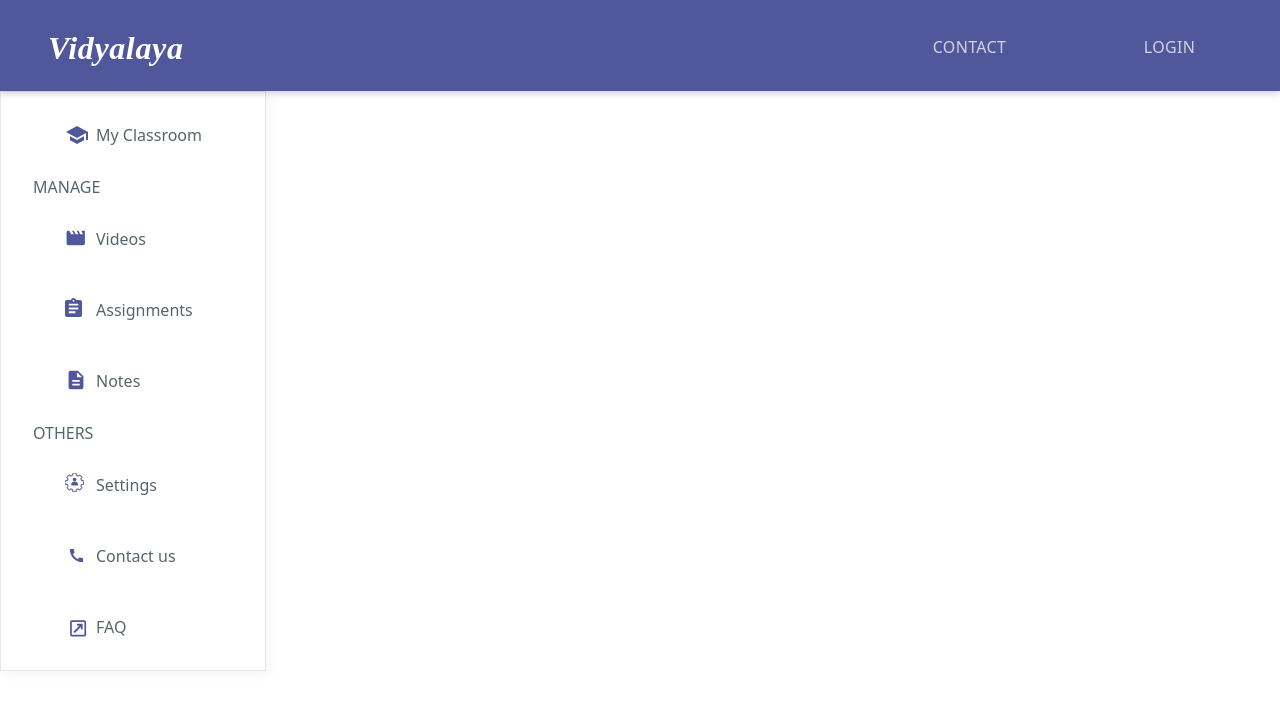
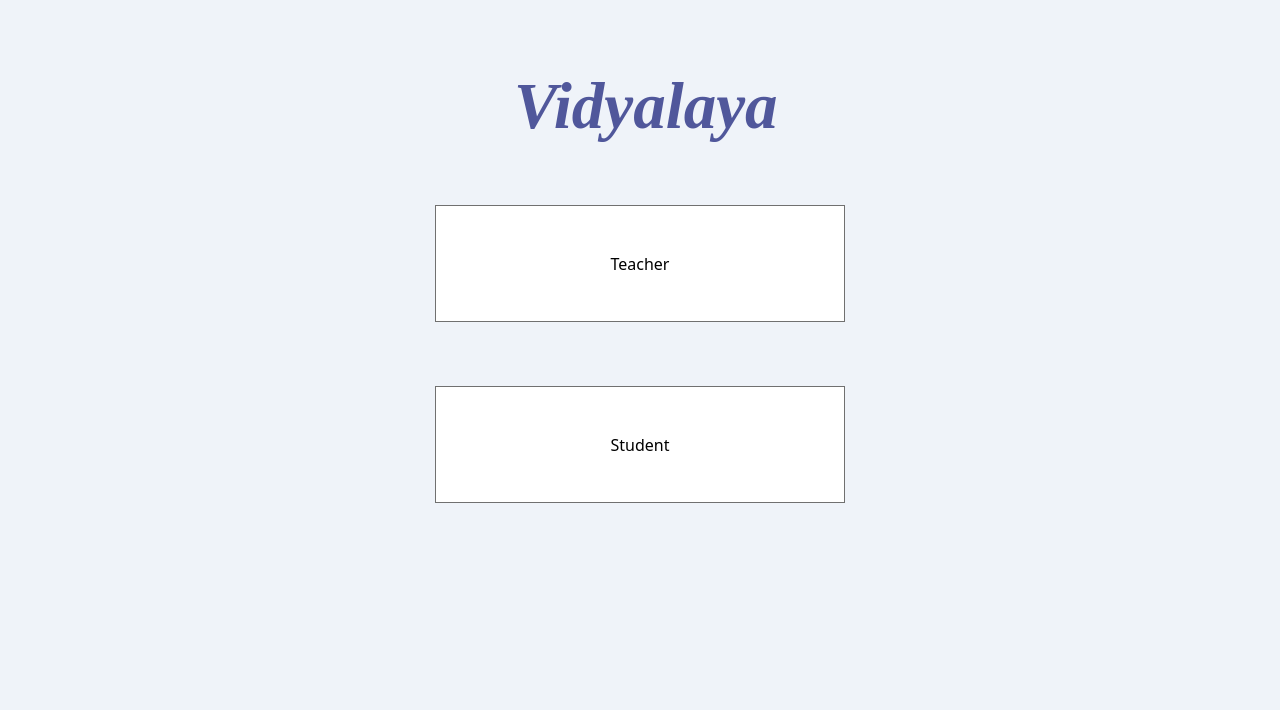
Before and after one commit to fir0j/vidyalaya.live, a React (Create React App) app: page / in a window 1280 px wide. Shown: the top 710 px of the page. Built offline with nearby package versions, Linux system fonts and the light colour scheme.

Commit message:
added navigation

```diff
--- a/src/App.js
+++ b/src/App.js
@@ -1,13 +1,13 @@
-import React, { Fragment } from 'react';
-// import { Homepage } from './components/Homepage.component';
-import { Topbar } from './components/Topbar.component';
-import { Sidebar } from './components/Sidebar.component';
+import React, { Fragment, useState } from 'react';
+import { Homepage } from './components/pages/Home.page';
+import { TeacherPage } from './components/pages/Teacher.page';
 
 const App = () => {
+	const [ currentPage, setCurrentPage ] = useState('homepage');
+
 	return (
 		<Fragment>
-			<Topbar />
-			<Sidebar />
+			{currentPage === 'homepage' ? <Homepage setCurrentPage={setCurrentPage} /> : <TeacherPage />}
 		</Fragment>
 	);
 };
--- a/src/components/Sidebar.component.jsx
+++ b/src/components/Sidebar.component.jsx
@@ -2,7 +2,7 @@ import React from 'react';
 
 export const Sidebar = () => (
 	<div className="border sidebar flex flex-col flex-start px-8">
-		<div className="h-16 flex-center sidebar-item mt-15px ">
+		<div className="h-16 flex-center sidebar-item mt-15px cursor-pointer">
 			<div className="flex-none flex w-full ">
 				<p className="flex-none img-school w-6 h-6 flex" />
 				<p className="flex-none sidebar-text ml-5px">My Classroom</p>
@@ -13,21 +13,21 @@ export const Sidebar = () => (
 			<p className=""> MANAGE</p>
 		</div>
 
-		<div className="h-16 flex-center sidebar-item ">
+		<div className="h-16 flex-center sidebar-item cursor-pointer">
 			<div className="flex-none flex w-full">
 				<p className="flex-none img-video w-6 h-6 flex" />
 				<p className="flex-none sidebar-text ml-5px">Videos</p>
 			</div>
 		</div>
 
-		<div className="h-16 flex-center sidebar-item ">
+		<div className="h-16 flex-center sidebar-item cursor-pointer ">
 			<div className="flex-none flex w-full">
 				<p className="flex-none img-assignment w-6 h-6 flex" />
 				<p className="flex-none sidebar-text ml-5px">Assignments</p>
 			</div>
 		</div>
 
-		<div className="h-16 flex-center sidebar-item ">
+		<div className="h-16 flex-center sidebar-item cursor-pointer ">
 			<div className="flex-none flex w-full">
 				<p className="flex-none img-note w-6 h-6 flex" />
 				<p className="flex-none sidebar-text ml-5px">Notes</p>
@@ -38,21 +38,21 @@ export const Sidebar = () => (
 			<p className=""> OTHERS</p>
 		</div>
 
-		<div className="h-16 flex-center sidebar-item ">
+		<div className="h-16 flex-center sidebar-item cursor-pointer ">
 			<div className="flex-none flex w-full">
 				<p className="flex-none img-setting w-6 h-6 flex" />
 				<p className="flex-none sidebar-text ml-5px">Settings</p>
 			</div>
 		</div>
 
-		<div className="h-16 flex-center sidebar-item ">
+		<div className="h-16 flex-center sidebar-item cursor-pointer ">
 			<div className="flex-none flex w-full">
 				<p className="flex-none img-contact w-6 h-6 flex" />
 				<p className="flex-none sidebar-text ml-5px">Contact us</p>
 			</div>
 		</div>
 
-		<div className="h-16 flex-center sidebar-item ">
+		<div className="h-16 flex-center sidebar-item cursor-pointer ">
 			<div className="flex-none flex w-full">
 				<p className="flex-none img-faq w-6 h-6 flex" />
 				<p className="flex-none sidebar-text ml-5px">FAQ</p>
--- a/src/components/Homepage.component.jsx
+++ b/src/components/pages/Home.page.jsx
@@ -1,13 +1,16 @@
 import React from 'react';
 
-export const Homepage = () => (
+export const Homepage = ({ setCurrentPage }) => (
 	<div className="flex-center">
 		<div className="homepage-bg relative w-full h-screen flex justify-center items-center ">
 			<div className="absolute top-0 mt-16 w-full flex-center flex-col">
 				<div className="vidyalaya-bg mb-16 ">
 					<p>Vidyalaya</p>
 				</div>
-				<div className="teacher-bg h-16 w-7/12 sm:h-20 lg:h-28 xl:h-32 mb-16 flex-center cursor-pointer">
+				<div
+					onClick={() => setCurrentPage('teacher')}
+					className="teacher-bg h-16 w-7/12 sm:h-20 lg:h-28 xl:h-32 mb-16 flex-center cursor-pointer"
+				>
 					<p className="teacher">Teacher</p>
 				</div>
 				<div className="student-bg h-16 w-7/12 sm:h-20 lg:h-28 xl:h-32 flex-center cursor-pointer">
--- /dev/null
+++ b/src/components/pages/Teacher.page.jsx
@@ -0,0 +1,13 @@
+import React, { Fragment } from 'react';
+
+import { Topbar } from '../Topbar.component';
+import { Sidebar } from '../Sidebar.component';
+
+export const TeacherPage = () => {
+	return (
+		<Fragment>
+			<Topbar />
+			<Sidebar />
+		</Fragment>
+	);
+};
```
